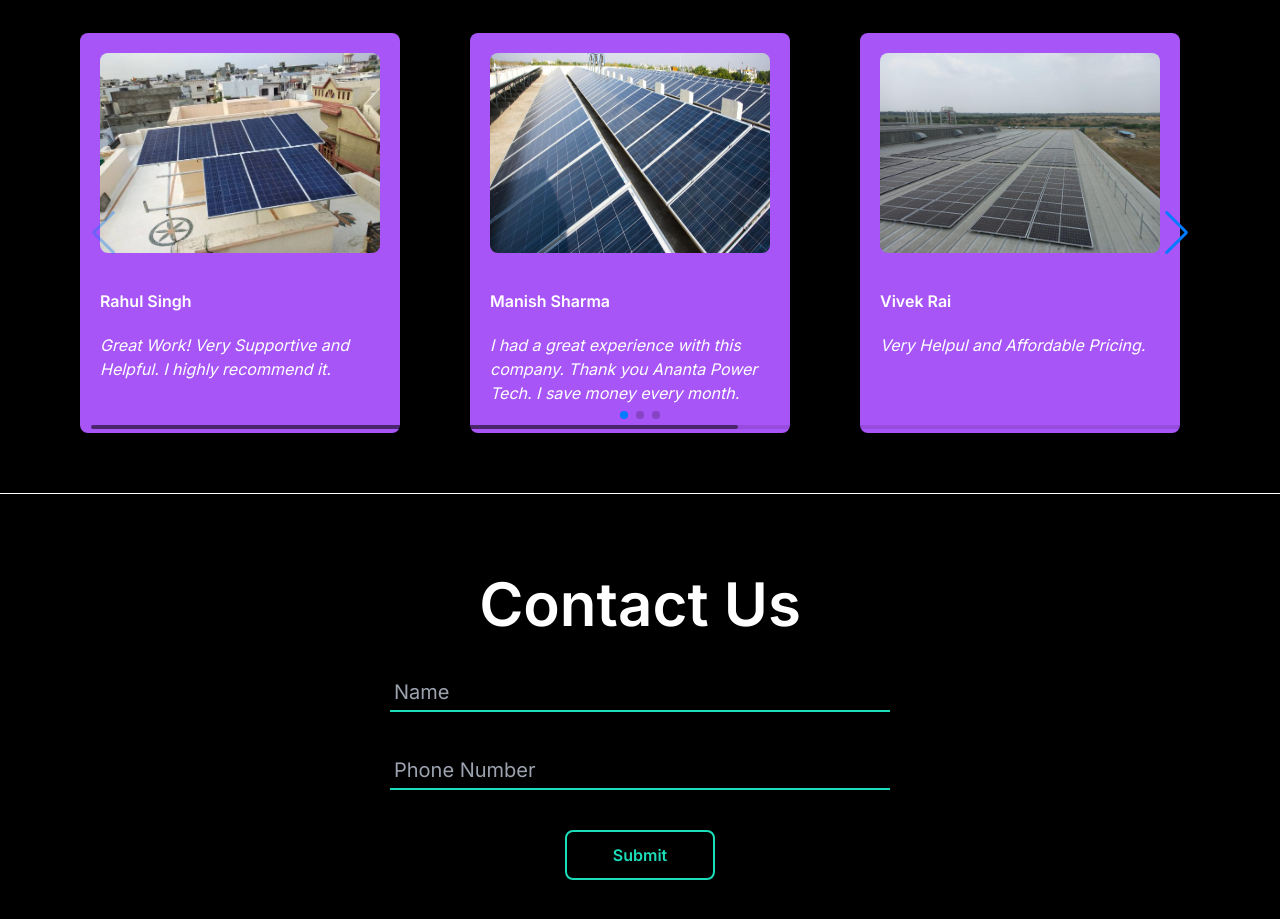
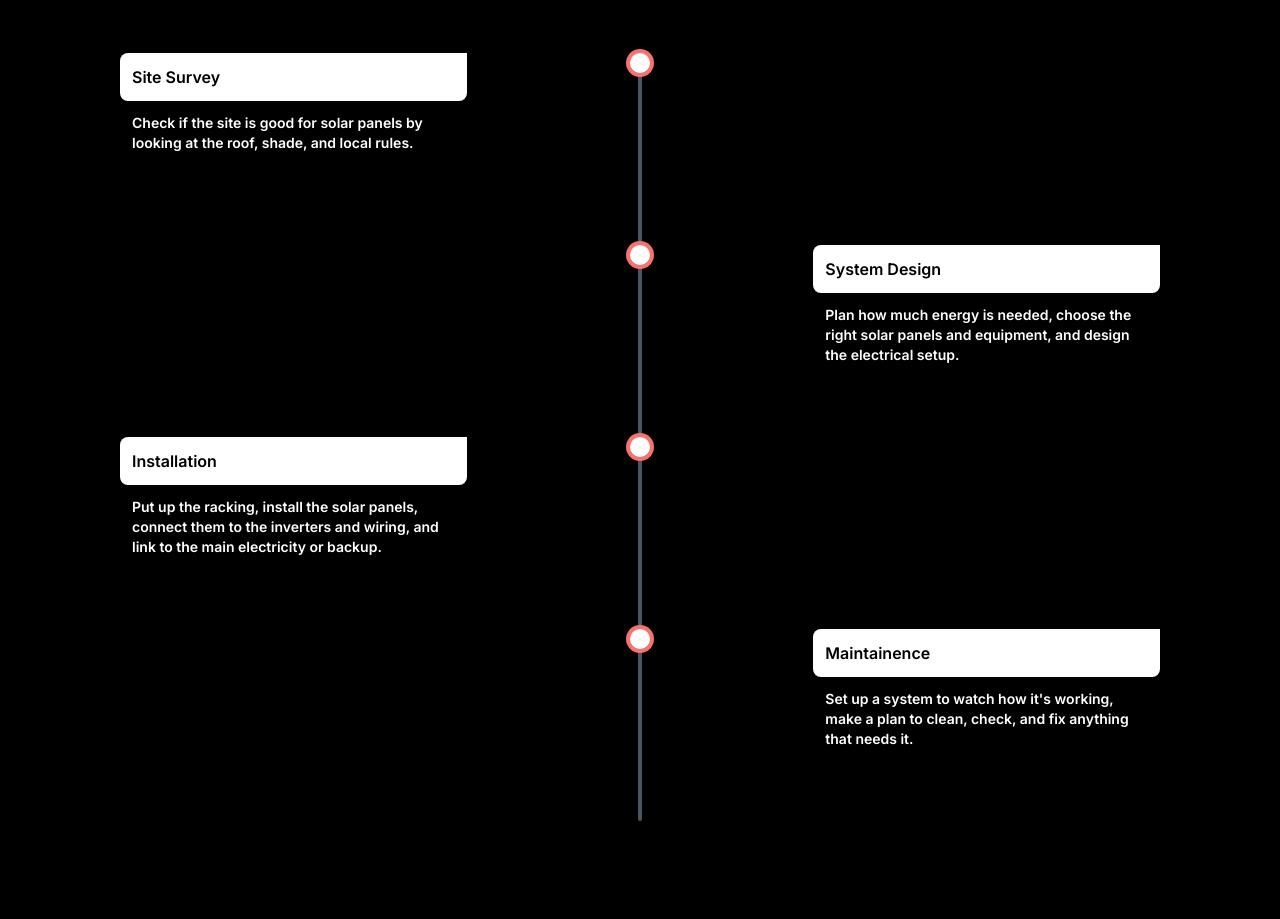
Before and after one commit to rounakraj03/solar-app-attempt-one, a Next.js app: page / in a window 1280 px wide. Shown: the part 2561-3480 px from the top of the page. Built offline with nearby package versions, Linux system fonts and the light colour scheme.

Commit message:
DOne...Now just fix things and do what you can do!

```diff
--- a/src/app/page.js
+++ b/src/app/page.js
@@ -6,6 +6,7 @@ import HappyClients from '@/components/HappyClients';
 import HomeSecondComponent from '@/components/HomeSecondComponent';
 import Navbar from '@/components/Navbar'
 import PriceCalculator from '@/components/PriceCalculator';
+import SolarSteps from '@/components/SolarSteps';
 import Image from 'next/image'
 import React from 'react'
 import { FaBolt } from 'react-icons/fa';
@@ -76,6 +77,8 @@ const page = () => {
       {/* THIRD CONTAINER */}
       <PriceCalculator></PriceCalculator>
 
+      <SolarSteps></SolarSteps>
+
       {/* FOURTH CONTAINER */}
       <HappyClients></HappyClients>
 
--- /dev/null
+++ b/src/components/SolarSteps.jsx
@@ -0,0 +1,151 @@
+"use client"
+import React, { useRef } from 'react'
+import { motion, useInView, useScroll } from 'framer-motion';
+
+const SolarSteps = () => {
+
+    const experienceRef = useRef();
+    const isExperienceInView = useInView(experienceRef);
+
+
+    const steps = [
+        {
+          name: "Site Survey",
+          image: "/worker.jpg",
+          desc: "Check if the site is good for solar panels by looking at the roof, shade, and local rules."
+        },
+        {
+          name: "System Design",
+          image: "/worker.jpg",
+          desc: "Plan how much energy is needed, choose the right solar panels and equipment, and design the electrical setup."
+        },
+        {
+          name: "Installation",
+          image: "/worker.jpg",
+          desc: "Put up the racking, install the solar panels, connect them to the inverters and wiring, and link to the main electricity or backup."
+        },
+        {
+          name: "Maintenance",
+          image: "/worker.jpg",
+          desc: "Set up a system to watch how it's working, make a plan to clean, check, and fix anything that needs it."
+        }
+      ]
+
+
+
+    return (
+        <div className='w-screen h-[200vh] px-20 '>
+            <h1 className='text-6xl font-semibold max-w-[60vw] m-auto  mb-10 text-center'>
+                How we works
+            </h1>
+            <div className='md:px-10'>
+                {/* EXPERIENCE CONTAINER */}
+                <div className='w-full h-full flex-col gap-12 justify-center  items-center pb-48' ref={experienceRef}>
+                    {/* EXPERIENCE TITLE */}
+                    <motion.h1
+                        initial={{ x: "-300px" }}
+                        animate={isExperienceInView ? { x: 0 } : {}}
+                        transition={{ delay: 0.2 }}
+                        className='font-bold text-2xl my-20' >EXPERIENCE</motion.h1>
+                    {/* EXPEIRENCE LIST */}
+                    <motion.div
+                        initial={{ x: "-300px" }}
+                        animate={isExperienceInView ? { x: 0 } : {}}
+                        transition={{ delay: 0.2 }}
+                        className='text-black'>
+                        {/* EXPERIENCE LIST ITEM */}
+
+                        {/* 1 ROW */}
+                        <div className='flex justify-between h-48 '>
+                            {/* LEFT */}
+                            <div className='w-1/3'>
+                                {/* JOB TITLE */}
+                                <div className='bg-white p-3 font-semibold rounded-b-lg rounded-s-lg'>Site Survey</div>
+                                {/* JOB DATE */}
+                                <div className='p-3 text-white text-sm font-semibold'>{steps[0]['desc']}</div>
+                            </div>
+                            {/* CENTER */}
+                            <div className='w-1/6 flex justify-center'>
+                                {/* LINE */}
+                                <div className='w-1 h-full bg-gray-600 rounded relative'>
+                                    {/* LINE CIRCLE */}
+                                    <div className='absolute w-5 h-5 rounded-full ring-4 ring-red-400 bg-white -left-2'></div>
+                                </div>
+                            </div>
+                            {/* RIGHT */}
+                            <div className='w-1/3'></div>
+                        </div>
+
+                        {/* 2 ROW */}
+                        <div className='flex justify-between h-48 '>
+                            {/* LEFT */}
+                            <div className='w-1/3'></div>
+                            {/* CENTER */}
+                            <div className='w-1/6 flex justify-center '>
+                                {/* LINE */}
+                                <div className='w-1 h-full bg-gray-600 rounded relative'>
+                                    {/* LINE CIRCLE */}
+                                    <div className='absolute w-5 h-5 rounded-full ring-4 ring-red-400 bg-white -left-2'></div>
+                                </div>
+                            </div>
+                            {/* RIGHT */}
+                            <div className='w-1/3'>
+                                {/* JOB TITLE */}
+                                <div className='bg-white p-3 font-semibold rounded-b-lg rounded-s-lg'>System Design</div>
+                                {/* JOB DATE */}
+                                <div className='p-3 text-white text-sm font-semibold'>{steps[1]["desc"]}</div>
+                            </div>
+                        </div>
+
+                        {/* 3 ROW */}
+                        <div className='flex justify-between h-48 '>
+                            {/* LEFT */}
+                            <div className='w-1/3 '>
+                                {/* JOB TITLE */}
+                                <div className='bg-white p-3 font-semibold rounded-b-lg rounded-s-lg'>Installation</div>
+                                {/* JOB DATE */}
+                                <div className='p-3 text-white text-sm font-semibold'>{steps[2]["desc"]}</div>
+                            </div>
+                            {/* CENTER */}
+                            <div className='w-1/6flex justify-center '>
+                                {/* LINE */}
+                                <div className='w-1 h-full bg-gray-600 rounded relative'>
+                                    {/* LINE CIRCLE */}
+                                    <div className='absolute w-5 h-5 rounded-full ring-4 ring-red-400 bg-white -left-2'></div>
+                                </div>
+                            </div>
+                            {/* RIGHT */}
+                            <div className='w-1/3'></div>
+                        </div>
+
+
+                        {/* 4 ROW */}
+                        <div className='flex justify-between h-48 '>
+                            {/* LEFT */}
+                            <div className='w-1/3'></div>
+                            {/* CENTER */}
+                            <div className='w-1/6 flex justify-center '>
+                                {/* LINE */}
+                                <div className='w-1 h-full bg-gray-600 rounded relative'>
+                                    {/* LINE CIRCLE */}
+                                    <div className='absolute w-5 h-5 rounded-full ring-4 ring-red-400 bg-white -left-2'></div>
+                                </div>
+                            </div>
+                            {/* RIGHT */}
+                            <div className='w-1/3'>
+                                {/* JOB TITLE */}
+                                <div className='bg-white p-3 font-semibold rounded-b-lg rounded-s-lg'>Maintainence</div>
+                                {/* JOB DATE */}
+                                <div className='p-3 text-white text-sm font-semibold'>{steps[3]["desc"]}</div>
+                            </div>
+                        </div>
+
+
+                    </motion.div>
+                </div>
+            </div>
+        </div>
+    )
+}
+
+export default SolarSteps
```
